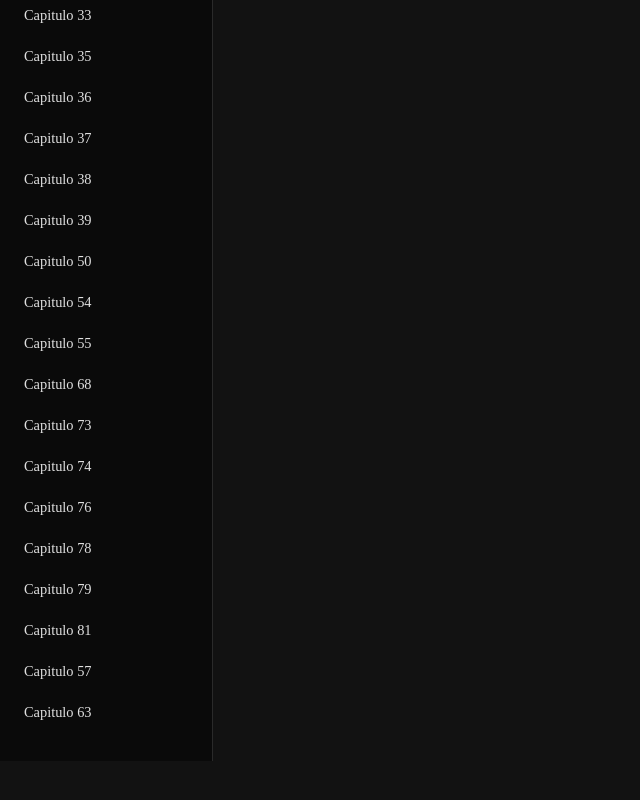
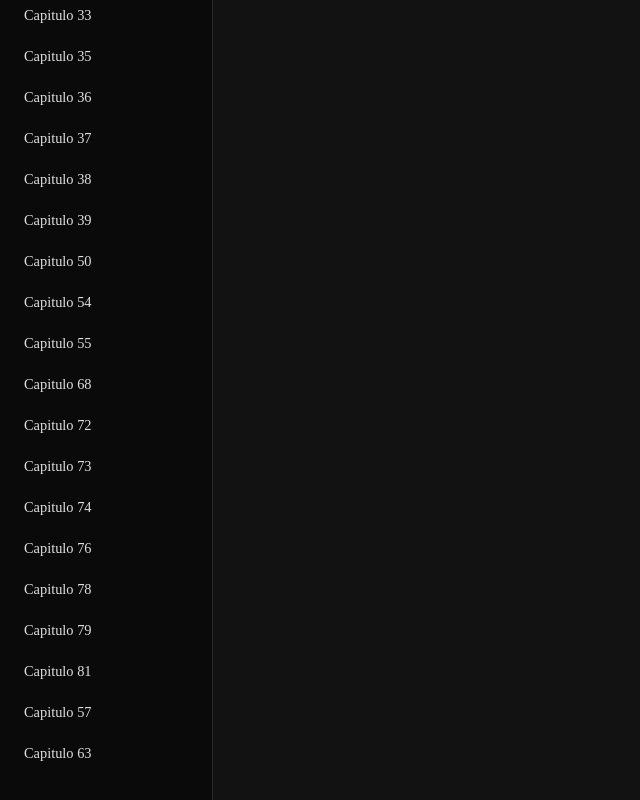
Before and after one commit to PdroDoc/DailyTao, a plain HTML site: page taote.html in a window 1280 px wide. Shown: the part 1169-1969 px from the top of the page, without its empty margins (0-640 px from the left). Before the commit the page ends 1930 px from the top, so only its background shows below. Drawn offline with Linux system fonts and the light colour scheme.

Commit message:
verse 72

```diff
--- a/taote.html
+++ b/taote.html
@@ -225,6 +225,7 @@
       <li class="chapter-item"><a href="#" class="chapter-link" onclick="showContent('Capitulo 54')">Capitulo 54</a></li>
       <li class="chapter-item"><a href="#" class="chapter-link" onclick="showContent('Capitulo 55')">Capitulo 55</a></li>
       <li class="chapter-item"><a href="#" class="chapter-link" onclick="showContent('Capitulo 68')">Capitulo 68</a></li>
+      <li class="chapter-item"><a href="#" class="chapter-link" onclick="showContent('Capitulo 72')">Capitulo 72</a></li>
       <li class="chapter-item"><a href="#" class="chapter-link" onclick="showContent('Capitulo 73')">Capitulo 73</a></li>
       <li class="chapter-item"><a href="#" class="chapter-link" onclick="showContent('Capitulo 74')">Capitulo 74</a></li>
       <li class="chapter-item"><a href="#" class="chapter-link" onclick="showContent('Capitulo 76')">Capitulo 76</a></li>
@@ -281,6 +282,7 @@
   "Capitulo 54": "\n\n\n\nWhoever is planted in the\nTao will not be rooted up.\nWhoever embraces the\nTao will not slip away.\nHer name will be held in honor\nfrom generation to generation.\nLet the Tao be present in your life\nand you will become genuine.\nLet it be present in your family\nand your family will flourish.\nLet it be present in your country\nand your country will be an example\nto all countries in the world.\nLet it be present in the universe\nand the universe will sing.\nHow do I know this is true?\nBy looking inside myself.",
   "Capitulo 55": " 55th Verse \n\nHe who is in harmony with the Tao\nis like a newborn child.\nIts bones are soft, its muscles are weak,\nbut its grip is powerful.\nIt doesn’t know about the union\nof male and female,\nyet its penis can stand erect,\nso intense is its vital power.\nIt can scream its head off all day,\nyet it never becomes hoarse,\nso complete is its harmony.\nThe Master’s power is like this.\nHe lets all things come and go\neffortlessly, without desire.\nHe never expects results;\nthus he is never disappointed.\nHe is never disappointed;\nthus his spirit never grows old.\n",
   "Capitulo 68": "Verse 68\n\nThe best athlete\nwants his opponent at his best.\nThe best general\nenters the mind of his enemy.\nThe best businessman\nserves the communal good.\nThe best leader\nfollows the will of the people.\nAll of them embody\nthe virtue of non-competition.\nNot that they don’t love to compete,\nbut they do it in the spirit of play.\nIn this they are like children\nand in harmony with the Tao.",
+  "Capitulo 72": "\nVerse 72 \n\n\nWhen they lose their sense of awe,\npeople turn to religion.\n\nWhen they no longer trust themselves,\nthey begin to depend upon authority.\n\nTherefore the Master steps back\nso that people won’s be confused.\n\nHe teaches without a teaching,\nso that people will have nothing to learn.",
   "Capitulo 73": "Verse 73\n\nThe Tao is always at ease.\nIt overcomes without competing,\nanswers without speaking a word,\narrives without being summoned,\naccomplishes without a plan.\nIts net covers the whole universe.\nAnd though its meshes are wide,\nit doesn’t let a thing slip through.",
   "Capitulo 74": "    Verse 74 \n\nIf you realize that all things change,\nthere is nothing you will try to hold on to.\nIf you aren’t afraid of dying,\nthere is nothing you can’t achieve.\nTrying to control the future\nis like trying to take the master carpenter’s place.\nWhen you handle the master carpenter’s tools,\nchances are that you’ll cut yourself.",
   "Capitulo 76": "Verse 76 \n\n\nPeople are soft and weak in life,\nhard and strong in death.\nThe ten thousand plants and trees are soft and frail in life,\nwithered and brittle in death.\n\nThings hard and strong follow death’s ways\nand things soft and weak follow life’s:\n\nso it is that strong armies never overcome\nand strong trees always suffer the axe.\n\nThings great and strong dwell below.\nThings soft and weak dwell above.",
```
